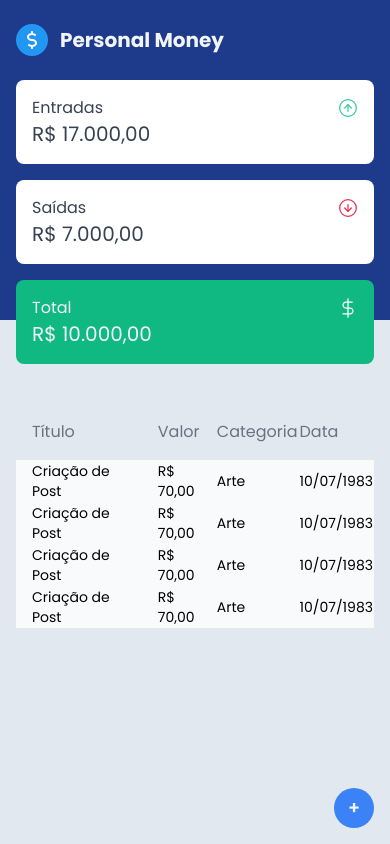
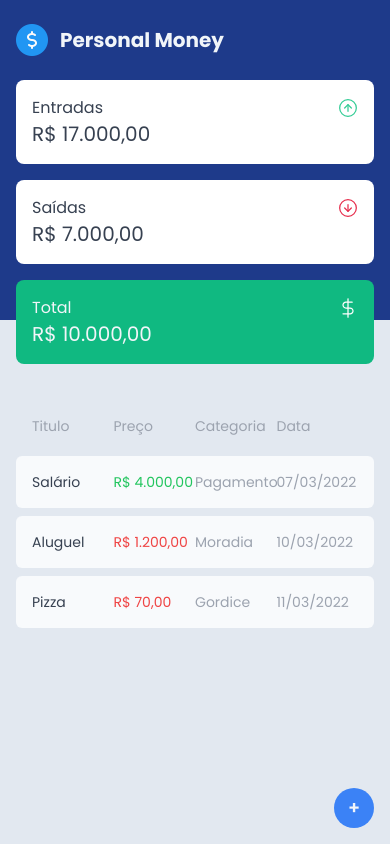
Before and after one commit to timabuntu/personal_money, a React (Create React App) app: page / in a window 390 px wide. Built offline with nearby package versions, Linux system fonts and the light colour scheme.

Commit message:
feat: created dashboard styled mobile

```diff
--- a/public/index.html
+++ b/public/index.html
@@ -7,7 +7,7 @@
     <meta name="viewport" content="width=device-width, initial-scale=1" />
     <link rel="shortcut icon" href="favicon.png" type="image/x-icon" />
     <link
-      href="https://fonts.googleapis.com/css2?family=Poppins:wght@400;500;600;700&display=swap"
+      href="https://fonts.googleapis.com/css2?family=Poppins:wght@200;300;400;500;600;700&display=swap"
       rel="stylesheet"
     />
     <title>Personal Money</title>
--- a/src/components/TransactionsTable/index.tsx
+++ b/src/components/TransactionsTable/index.tsx
@@ -1,44 +1,66 @@
 const TransactionsTable: React.FC = () => {
   return (
-    <div>
-      <table className="w-full table-auto">
-        <thead>
-          <tr className="py-4 text-gray-500">
-            <th className="px-4 py-4 font-normal text-left">Título</th>
-            <th className="py-4 font-normal text-left">Valor</th>
-            <th className="py-4 font-normal text-left">Categoria</th>
-            <th className="py-4 font-normal text-left">Data</th>
-          </tr>
-        </thead>
+    <section>
+      <header className="grid grid-cols-4 px-4 py-3 text-sm text-gray-400 ">
+        <div>
+          <span>Titulo</span>
+        </div>
+        <div>
+          <span>Preço</span>
+        </div>
+        <div>
+          <span>Categoria</span>
+        </div>
+        <div>
+          <span>Data</span>
+        </div>
+      </header>
 
-        <tbody className="text-sm">
-          <tr className="h-10 bg-slate-50">
-            <td className="px-4">Criação de Post</td>
-            <td className="">R$ 70,00</td>
-            <td className="">Arte</td>
-            <td className="">10/07/1983</td>
-          </tr>
-          <tr className="h-10 bg-slate-50">
-            <td className="px-4">Criação de Post</td>
-            <td>R$ 70,00</td>
-            <td>Arte</td>
-            <td>10/07/1983</td>
-          </tr>
-          <tr className="h-10 bg-slate-50">
-            <td className="px-4">Criação de Post</td>
-            <td>R$ 70,00</td>
-            <td>Arte</td>
-            <td>10/07/1983</td>
-          </tr>
-          <tr className="h-10 bg-slate-50">
-            <td className="px-4">Criação de Post</td>
-            <td>R$ 70,00</td>
-            <td>Arte</td>
-            <td>10/07/1983</td>
-          </tr>
-        </tbody>
-      </table>
-    </div>
+      <div className="grid grid-cols-4 p-4 mt-2 text-sm rounded-md bg-slate-50">
+        <div>
+          <span className="text-gray-700">Salário</span>
+        </div>
+        <div>
+          <span className="text-green-500">R$ 4.000,00</span>
+        </div>
+        <div>
+          <span className="text-gray-400">Pagamento</span>
+        </div>
+        <div>
+          <span className="text-gray-400">07/03/2022</span>
+        </div>
+      </div>
+
+      <div className="grid grid-cols-4 p-4 mt-2 text-sm rounded-md bg-slate-50">
+        <div>
+          <span className="text-gray-700">Aluguel</span>
+        </div>
+        <div>
+          <span className="text-red-500">R$ 1.200,00</span>
+        </div>
+        <div>
+          <span className="text-gray-400">Moradia</span>
+        </div>
+        <div>
+          <span className="text-gray-400">10/03/2022</span>
+        </div>
+      </div>
+
+      <div className="grid grid-cols-4 p-4 mt-2 text-sm rounded-md bg-slate-50">
+        <div>
+          <span className="text-gray-700">Pizza</span>
+        </div>
+        <div>
+          <span className="text-red-500">R$ 70,00</span>
+        </div>
+        <div>
+          <span className="text-gray-400">Gordice</span>
+        </div>
+        <div>
+          <span className="text-gray-400">11/03/2022</span>
+        </div>
+      </div>
+    </section>
   );
 };
 
```
